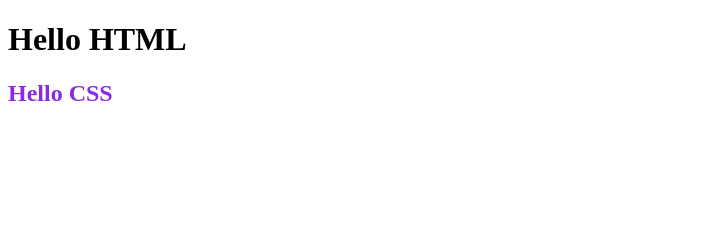
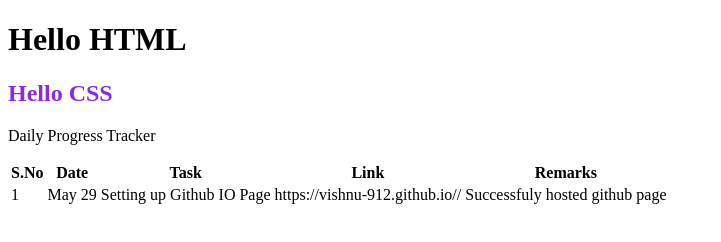
Before and after one commit to vishnu-912/vishnu-912.github.io, a plain HTML site: page index.html in a window 1280 px wide. Shown: the whole page, without its empty margins (0-721 px from the left). Drawn offline with Linux system fonts and the light colour scheme.

Commit message:
added table

```diff
--- a/index.html
+++ b/index.html
@@ -4,11 +4,29 @@
     <meta charset="UTF-8">
     <meta http-equiv="X-UA-Compatible" content="IE=edge">
     <meta name="viewport" content="width=h, initial-scale=1.0">
-    <title>Govindu Abhiprakash</title>
+    <title>R VISHNU VARDHAN REDDY</title>
     <link rel="stylesheet" href="style.css">
 </head>
 <body>
     <h1>Hello HTML</h1>
     <h2>Hello CSS</h2>
+    <p>Daily Progress Tracker</p>
+    <table>
+        <tr>
+            <th>S.No</th>
+            <th>Date</th>
+            <th>Task</th>
+            <th>Link</th>
+            <th>Remarks</th>
+        </tr>
+        <tr>
+            <td>1</td>
+            <td>May 29</td>
+            <td>Setting up Github IO Page</td>
+            <td>https://vishnu-912.github.io//</td>
+            <td>Successfuly hosted github page</td>
+        </tr>
+    </table>
     <script src="script.js"></script>
 </body>
+</html>
--- a/script.js
+++ b/script.js
@@ -1 +1 @@
-alert("Being Zero")
+console.log("Being Zero")
```
